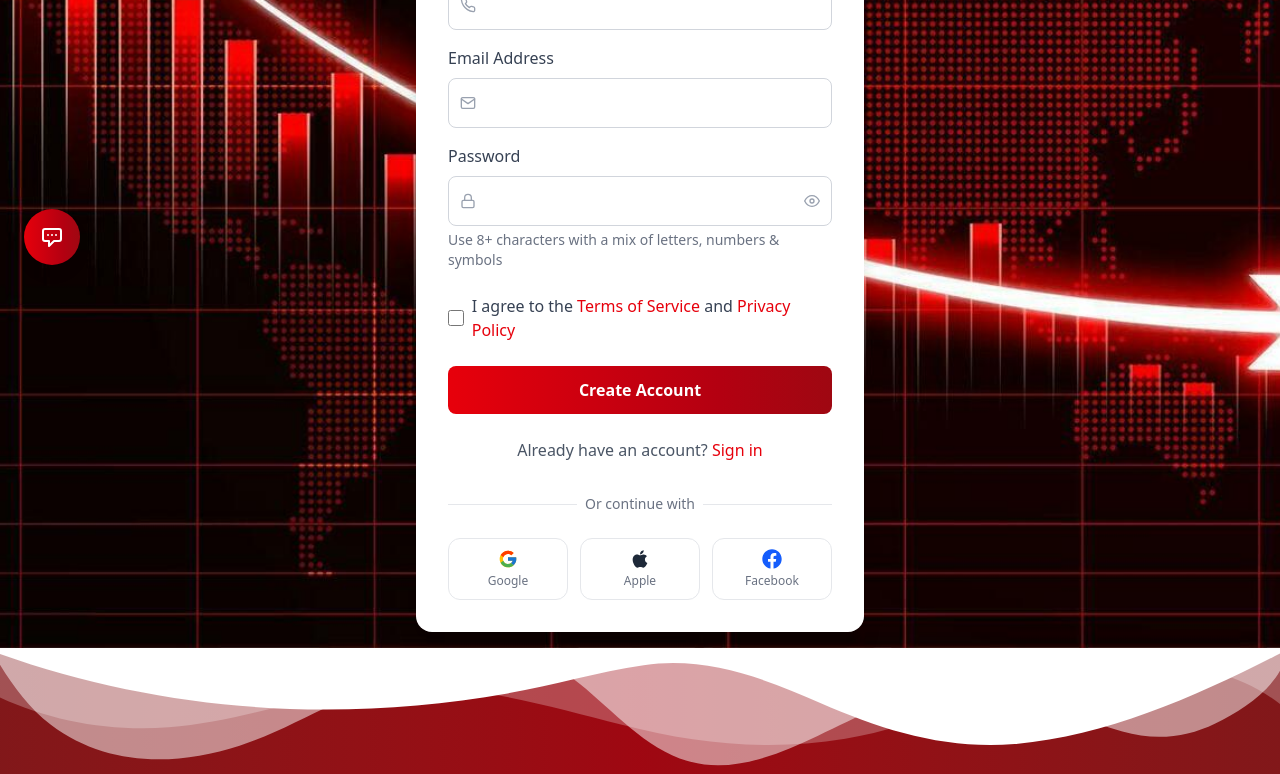
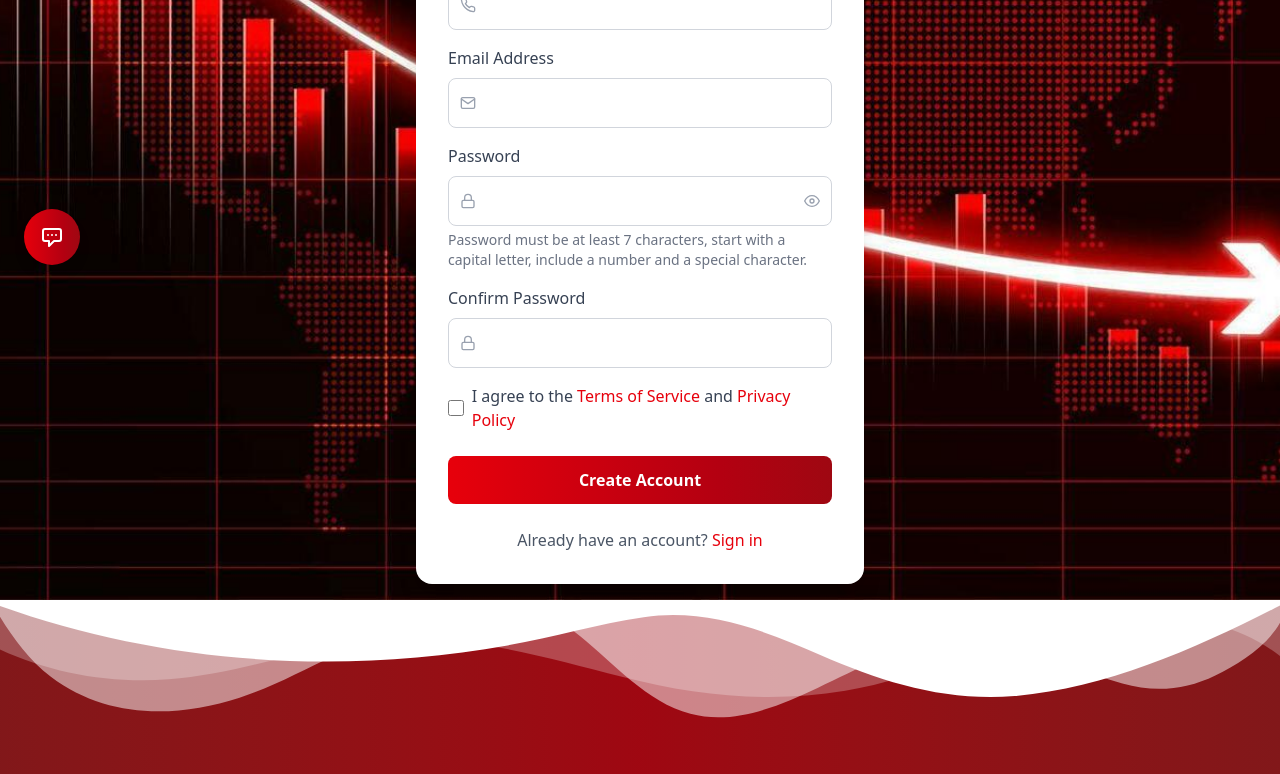
Before and after one commit to Oliver2828/invest, a React (Vite) app: page /register in a window 1280 px wide. Shown: the part 511-1285 px from the top of the page. Built offline with nearby package versions, Linux system fonts and the light colour scheme.

Commit message:
last commit

```diff
--- a/src/pages/Login.jsx
+++ b/src/pages/Login.jsx
@@ -1,9 +1,7 @@
-// === src/components/Login.jsx ===
 import React, { useState } from 'react';
+import { useNavigate } from 'react-router-dom';
 import { AnimatePresence, motion } from 'framer-motion';
 import { FiUser, FiLock, FiEye, FiEyeOff, FiMail, FiPhone } from 'react-icons/fi';
-import { FcGoogle } from 'react-icons/fc';
-import { FaApple, FaFacebook } from 'react-icons/fa';
 
 const Login = () => {
   const [isLogin, setIsLogin] = useState(true);
@@ -14,15 +12,63 @@ const Login = () => {
     name: '',
     phone: ''
   });
+  const [loading, setLoading] = useState(false);
+  const [error, setError] = useState('');
+  const [success, setSuccess] = useState('');
+  const navigate = useNavigate();
 
   const handleChange = (e) => {
     setFormData({ ...formData, [e.target.name]: e.target.value });
   };
 
-  const handleSubmit = (e) => {
+  const handleSubmit = async (e) => {
     e.preventDefault();
-    // Handle login/register logic
-    console.log(isLogin ? 'Logging in...' : 'Registering...', formData);
+    setError('');
+    setSuccess('');
+    setLoading(true);
+
+    try {
+      if (isLogin) {
+        // Login
+        const res = await fetch('http://localhost:500/api/users/login', {
+          method: 'POST',
+          headers: { 'Content-Type': 'application/json' },
+          body: JSON.stringify({ email: formData.email, password: formData.password })
+        });
+        const data = await res.json();
+        if (!res.ok) {
+          setError(data.message || 'Login failed');
+        } else {
+          setSuccess('Login successful!');
+          // Redirect to dashboard after successful login
+          setTimeout(() => {
+            navigate('/dashboard');
+          }, 1000);
+        }
+      } else {
+        // Register
+        const res = await fetch('http://localhost:500/api/users/register', {
+          method: 'POST',
+          headers: { 'Content-Type': 'application/json' },
+          body: JSON.stringify({
+            email: formData.email,
+            password: formData.password,
+            name: formData.name,
+            phone: formData.phone
+          })
+        });
+        const data = await res.json();
+        if (!res.ok) {
+          setError(data.message || 'Registration failed');
+        } else {
+          setSuccess('Registration successful! You can now sign in.');
+          setIsLogin(true);
+        }
+      }
+    } catch (err) {
+      setError('Network error');
+    }
+    setLoading(false);
   };
 
   return (
@@ -83,6 +129,13 @@ const Login = () => {
               </button>
             </div>
 
+            {error && (
+              <div className="mb-4 text-red-600 text-center font-medium">{error}</div>
+            )}
+            {success && (
+              <div className="mb-4 text-green-600 text-center font-medium">{success}</div>
+            )}
+
             <form onSubmit={handleSubmit}>
               <AnimatePresence mode="wait">
                 {!isLogin && (
@@ -104,7 +157,6 @@ const Login = () => {
                         value={formData.name}
                         onChange={handleChange}
                         className="w-full pl-10 pr-3 py-3 border border-gray-300 rounded-lg focus:ring-2 focus:ring-red-500 focus:border-transparent"
-
                         required={!isLogin}
                       />
                     </div>
@@ -132,7 +184,6 @@ const Login = () => {
                         value={formData.phone}
                         onChange={handleChange}
                         className="w-full pl-10 pr-3 py-3 border border-gray-300 rounded-lg focus:ring-2 focus:ring-red-500 focus:border-transparent"
-
                         required={!isLogin}
                       />
                     </div>
@@ -152,7 +203,6 @@ const Login = () => {
                     value={formData.email}
                     onChange={handleChange}
                     className="w-full pl-10 pr-3 py-3 border border-gray-300 rounded-lg focus:ring-2 focus:ring-red-500 focus:border-transparent"
-
                     required
                   />
                 </div>
@@ -170,7 +220,6 @@ const Login = () => {
                     value={formData.password}
                     onChange={handleChange}
                     className="w-full pl-10 pr-10 py-3 border border-gray-300 rounded-lg focus:ring-2 focus:ring-red-500 focus:border-transparent"
-
                     required
                   />
                   <button
@@ -200,6 +249,7 @@ const Login = () => {
                     <input
                       type="checkbox"
                       className="h-4 w-4 text-red-600 rounded focus:ring-red-500 border-gray-300"
+                      required
                     />
                     <span className="ml-2 text-gray-700">
                       I agree to the <a href="#" className="text-red-600 hover:underline">Terms of Service</a> and
@@ -214,8 +264,9 @@ const Login = () => {
                 className="w-full py-3 bg-gradient-to-r from-red-600 to-red-800 text-white rounded-lg font-bold"
                 whileHover={{ scale: 1.02 }}
                 whileTap={{ scale: 0.98 }}
+                disabled={loading}
               >
-                {isLogin ? 'Sign In' : 'Create Account'}
+                {loading ? (isLogin ? 'Signing In...' : 'Creating Account...') : (isLogin ? 'Sign In' : 'Create Account')}
               </motion.button>
             </form>
 
@@ -223,53 +274,18 @@ const Login = () => {
               <p className="text-gray-600">
                 {isLogin ? "Don't have an account? " : "Already have an account? "}
                 <button
-                  onClick={() => setIsLogin(!isLogin)}
+                  onClick={() => {
+                    setIsLogin(!isLogin);
+                    setError('');
+                    setSuccess('');
+                  }}
                   className="font-medium text-red-600 hover:underline"
                 >
                   {isLogin ? 'Sign up now' : 'Sign in'}
                 </button>
               </p>
             </div>
-
-            <div className="mt-8">
-              <div className="relative">
-                <div className="absolute inset-0 flex items-center">
-                  <div className="w-full border-t border-gray-200"></div>
-                </div>
-                <div className="relative flex justify-center text-sm">
-                  <span className="px-2 bg-white text-gray-500">Or continue with</span>
-                </div>
-              </div>
-
-              <div className="mt-6 grid grid-cols-3 gap-3">
-                <motion.button
-                  whileHover={{ y: -3 }}
-                  whileTap={{ scale: 0.98 }}
-                  className="w-full py-2.5 px-4 border border-gray-200 rounded-xl flex flex-col items-center justify-center transition-all duration-200 hover:shadow-sm hover:border-gray-300"
-                >
-                  <FcGoogle className="text-xl" />
-                  <span className="mt-1 text-xs text-gray-500">Google</span>
-                </motion.button>
-
-                <motion.button
-                  whileHover={{ y: -3 }}
-                  whileTap={{ scale: 0.98 }}
-                  className="w-full py-2.5 px-4 border border-gray-200 rounded-xl flex flex-col items-center justify-center transition-all duration-200 hover:shadow-sm hover:border-gray-300"
-                >
-                  <FaApple className="text-xl text-gray-800" />
-                  <span className="mt-1 text-xs text-gray-500">Apple</span>
-                </motion.button>
-
-                <motion.button
-                  whileHover={{ y: -3 }}
-                  whileTap={{ scale: 0.98 }}
-                  className="w-full py-2.5 px-4 border border-gray-200 rounded-xl flex flex-col items-center justify-center transition-all duration-200 hover:shadow-sm hover:border-blue-500/20 hover:bg-blue-50/50"
-                >
-                  <FaFacebook className="text-xl text-blue-600" />
-                  <span className="mt-1 text-xs text-gray-500">Facebook</span>
-                </motion.button>
-              </div>
-            </div>
+            {/* Social login buttons removed */}
           </div>
         </motion.div>
       </div>
--- a/src/pages/Register.jsx
+++ b/src/pages/Register.jsx
@@ -1,29 +1,98 @@
-// === src/components/Register.jsx ===
 import React, { useState } from 'react';
 import { motion, AnimatePresence } from 'framer-motion';
-import {
-  FiUser, FiLock, FiEye, FiEyeOff, FiMail, FiPhone
-} from 'react-icons/fi';
-import { FcGoogle } from 'react-icons/fc';
-import { FaApple, FaFacebook } from 'react-icons/fa';
+import { FiUser, FiLock, FiEye, FiEyeOff, FiMail, FiPhone } from 'react-icons/fi';
+import { useNavigate } from 'react-router-dom';
 
-export const Register = () => {
+const Register = () => {
   const [isLogin, setIsLogin] = useState(false); // Default to register view
   const [showPassword, setShowPassword] = useState(false);
   const [formData, setFormData] = useState({
     email: '',
     password: '',
+    confirmPassword: '',
     name: '',
     phone: ''
   });
+  const [loading, setLoading] = useState(false);
+  const [error, setError] = useState('');
+  const [success, setSuccess] = useState('');
+  const navigate = useNavigate(); // <-- Add this line
 
   const handleChange = (e) => {
     setFormData({ ...formData, [e.target.name]: e.target.value });
   };
 
-  const handleSubmit = (e) => {
+  // Password validation: 7+ chars, starts with capital, has number, has special char
+  const validatePassword = (password) => {
+    const minLength = password.length >= 7;
+    const startsWithCapital = /^[A-Z]/.test(password);
+    const hasNumber = /\d/.test(password);
+    const hasSpecial = /[!@#$%^&*(),.?":{}|<>]/.test(password);
+    return minLength && startsWithCapital && hasNumber && hasSpecial;
+  };
+
+  const handleSubmit = async (e) => {
     e.preventDefault();
-    console.log('Registering...', formData);
+    setError('');
+    setSuccess('');
+    setLoading(true);
+
+    if (!isLogin) {
+      // Registration validation
+      if (formData.password !== formData.confirmPassword) {
+        setError('Passwords do not match');
+        setLoading(false);
+        return;
+      }
+      if (!validatePassword(formData.password)) {
+        setError('Password must be at least 7 characters, start with a capital letter, include a number and a special character.');
+        setLoading(false);
+        return;
+      }
+    }
+
+    try {
+      if (!isLogin) {
+        // Registration
+        const res = await fetch('http://localhost:500/api/users/register', {
+          method: 'POST',
+          headers: { 'Content-Type': 'application/json' },
+          body: JSON.stringify({
+            email: formData.email,
+            password: formData.password,
+            name: formData.name,
+            phone: formData.phone
+          })
+        });
+        const data = await res.json();
+        if (!res.ok) {
+          setError(data.message || 'Registration failed');
+        } else {
+          setSuccess('Registration successful! You can now sign in.');
+          setFormData({ email: '', password: '', confirmPassword: '', name: '', phone: '' });
+          setIsLogin(true);
+        }
+      } else {
+        // Login
+        const res = await fetch('http://localhost:500/api/users/login', {
+          method: 'POST',
+          headers: { 'Content-Type': 'application/json' },
+          body: JSON.stringify({ email: formData.email, password: formData.password })
+        });
+        const data = await res.json();
+        if (!res.ok) {
+          setError(data.message || 'Login failed');
+        } else {
+          setSuccess('Login successful!');
+          setTimeout(() => {
+            navigate('/dashboard');
+          }, 1000);
+        }
+      }
+    } catch (err) {
+      setError('Network error');
+    }
+    setLoading(false);
   };
 
   return (
@@ -84,6 +153,13 @@ export const Register = () => {
               </button>
             </div>
 
+            {error && (
+              <div className="mb-4 text-red-600 text-center font-medium">{error}</div>
+            )}
+            {success && (
+              <div className="mb-4 text-green-600 text-center font-medium">{success}</div>
+            )}
+
             <form onSubmit={handleSubmit}>
               <AnimatePresence mode="wait">
                 {!isLogin && (
@@ -106,7 +182,6 @@ export const Register = () => {
                           value={formData.name}
                           onChange={handleChange}
                           className="w-full pl-10 pr-3 py-3 border border-gray-300 rounded-lg focus:ring-2 focus:ring-red-500 focus:border-transparent"
-
                           required
                         />
                       </div>
@@ -150,13 +225,12 @@ export const Register = () => {
                     value={formData.email}
                     onChange={handleChange}
                     className="w-full pl-10 pr-3 py-3 border border-gray-300 rounded-lg focus:ring-2 focus:ring-red-500 focus:border-transparent"
-
                     required
                   />
                 </div>
               </div>
 
-              <div className="mb-6">
+              <div className="mb-4">
                 <label className="block text-gray-700 mb-2">Password</label>
                 <div className="relative">
                   <div className="absolute inset-y-0 left-0 pl-3 flex items-center pointer-events-none">
@@ -168,7 +242,6 @@ export const Register = () => {
                     value={formData.password}
                     onChange={handleChange}
                     className="w-full pl-10 pr-10 py-3 border border-gray-300 rounded-lg focus:ring-2 focus:ring-red-500 focus:border-transparent"
-
                     required
                   />
                   <button
@@ -184,9 +257,28 @@ export const Register = () => {
                   </button>
                 </div>
                 <div className="mt-1 text-sm text-gray-500">
-                  Use 8+ characters with a mix of letters, numbers & symbols
+                  Password must be at least 7 characters, start with a capital letter, include a number and a special character.
                 </div>
               </div>
+
+              {!isLogin && (
+                <div className="mb-4">
+                  <label className="block text-gray-700 mb-2">Confirm Password</label>
+                  <div className="relative">
+                    <div className="absolute inset-y-0 left-0 pl-3 flex items-center pointer-events-none">
+                      <FiLock className="text-gray-400" />
+                    </div>
+                    <input
+                      type={showPassword ? "text" : "password"}
+                      name="confirmPassword"
+                      value={formData.confirmPassword}
+                      onChange={handleChange}
+                      className="w-full pl-10 pr-10 py-3 border border-gray-300 rounded-lg focus:ring-2 focus:ring-red-500 focus:border-transparent"
+                      required
+                    />
+                  </div>
+                </div>
+              )}
 
               {!isLogin && (
                 <div className="mb-6">
@@ -209,8 +301,9 @@ export const Register = () => {
                 className="w-full py-3 bg-gradient-to-r from-red-600 to-red-800 text-white rounded-lg font-bold"
                 whileHover={{ scale: 1.02 }}
                 whileTap={{ scale: 0.98 }}
+                disabled={loading}
               >
-                {isLogin ? 'Sign In' : 'Create Account'}
+                {loading ? (isLogin ? 'Signing In...' : 'Creating Account...') : (isLogin ? 'Sign In' : 'Create Account')}
               </motion.button>
             </form>
 
@@ -218,7 +311,11 @@ export const Register = () => {
               <p className="text-gray-600">
                 {isLogin ? "Don't have an account? " : "Already have an account? "}
                 <button
-                  onClick={() => setIsLogin(!isLogin)}
+                  onClick={() => {
+                    setIsLogin(!isLogin);
+                    setError('');
+                    setSuccess('');
+                  }}
                   className="font-medium text-red-600 hover:underline"
                 >
                   {isLogin ? 'Sign up now' : 'Sign in'}
@@ -226,51 +323,12 @@ export const Register = () => {
               </p>
             </div>
 
-            <div className="mt-8">
-              <div className="relative">
-                <div className="absolute inset-0 flex items-center">
-                  <div className="w-full border-t border-gray-200"></div>
-                </div>
-                <div className="relative flex justify-center text-sm">
-                  <span className="px-2 bg-white text-gray-500">Or continue with</span>
-                </div>
-              </div>
 
-              <div className="mt-6 grid grid-cols-3 gap-3">
-                <motion.button
-                  whileHover={{ y: -3 }}
-                  whileTap={{ scale: 0.98 }}
-                  className="w-full py-2.5 px-4 border border-gray-200 rounded-xl flex flex-col items-center justify-center transition-all duration-200 hover:shadow-sm hover:border-gray-300"
-                >
-                  <FcGoogle className="text-xl" />
-                  <span className="mt-1 text-xs text-gray-500">Google</span>
-                </motion.button>
-
-                <motion.button
-                  whileHover={{ y: -3 }}
-                  whileTap={{ scale: 0.98 }}
-                  className="w-full py-2.5 px-4 border border-gray-200 rounded-xl flex flex-col items-center justify-center transition-all duration-200 hover:shadow-sm hover:border-gray-300"
-                >
-                  <FaApple className="text-xl text-gray-800" />
-                  <span className="mt-1 text-xs text-gray-500">Apple</span>
-                </motion.button>
-
-                <motion.button
-                  whileHover={{ y: -3 }}
-                  whileTap={{ scale: 0.98 }}
-                  className="w-full py-2.5 px-4 border border-gray-200 rounded-xl flex flex-col items-center justify-center transition-all duration-200 hover:shadow-sm hover:border-blue-500/20 hover:bg-blue-50/50"
-                >
-                  <FaFacebook className="text-xl text-blue-600" />
-                  <span className="mt-1 text-xs text-gray-500">Facebook</span>
-                </motion.button>
-              </div>
-            </div>
           </div>
         </motion.div>
-
-
       </div>
     </div>
   );
 };
+
 export default Register;
```
